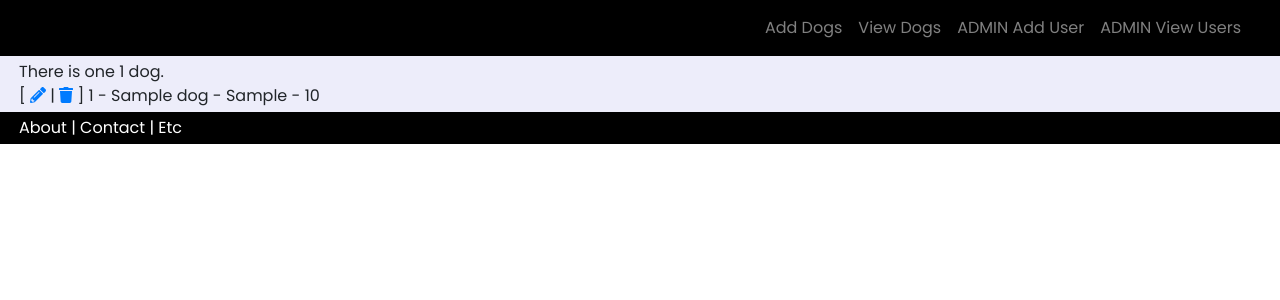
After one commit to joegiglio/flask-crud, a Flask app: page /view_dogs in a window 1280 px wide. The commit adds this page. Shown: the top 300 px of the page. Run offline with Flask 2, Linux system fonts and the light colour scheme; tables that the repository leaves empty hold one stand-in row (values such as "Sample post"); some libraries are stand-ins or nearby versions.

Commit message:
Progress

```diff
--- a/app.py
+++ b/app.py
@@ -2,9 +2,9 @@
 
 from flask import Flask, render_template, redirect, url_for, request, flash, session, render_template_string
 from flask_wtf import FlaskForm, RecaptchaField
-from wtforms import StringField, PasswordField, BooleanField, TextAreaField, SelectField, HiddenField
+from wtforms import StringField, PasswordField, BooleanField, TextAreaField, SelectField, HiddenField, IntegerField
 from flask_wtf.file import FileField, FileAllowed, FileRequired
-from wtforms.validators import InputRequired, Email, Length, EqualTo, Regexp, DataRequired
+from wtforms.validators import InputRequired, Email, Length, NumberRange, EqualTo, Regexp, DataRequired
 from datetime import datetime
 from flask_sqlalchemy import SQLAlchemy
 from sqlalchemy import exc, func, MetaData
@@ -95,6 +95,39 @@ class UserSortForm(FlaskForm):
     ])
 
 
+class CreateDogForm(FlaskForm):
+    name = StringField('Name', validators=[
+        InputRequired(),
+        Length(message="Name must be between 1 and 20 characters",
+               min=1, max=20)
+    ])
+
+    age = IntegerField('Age', validators=[
+        InputRequired(),
+        NumberRange(message="Age must be between 1 and 30",
+                    min=1, max=30)
+    ])
+
+    breed = StringField('Breed', validators=[
+        InputRequired(),
+        Length(message="Breed must be between 1 and 20 characters",
+               min=1, max=20)
+    ])
+
+
+class DogSortForm(FlaskForm):
+    sort_by = SelectField('Sort By', choices=[
+        ("id_d", "Newest"),
+        ("id", "Oldest"),
+        ("name", "Name"),
+        ("name_d", "Name Descending"),
+        ("age", "Lowest Age"),
+        ("age_d", "Highest Age"),
+        ("breed", "Breed"),
+        ("breed_d", "Breed Descending"),
+    ])
+
+
 #DB Models
 
 
@@ -113,6 +146,15 @@ class User(db.Model):
     #last_active = db.Column(db.DateTime())
     #notification_optin = db.Column(db.Boolean, server_default='1', default=True)
     level = db.Column(db.Integer)
+
+
+class Dog(db.Model):
+    # __table_args__ = {'sqlite_autoincrement': True}
+    id = db.Column(db.Integer, primary_key=True)
+    created_at = db.Column(db.DateTime())
+    name = db.Column(db.String(20), nullable=False, unique=True)
+    age = db.Column(db.Integer)
+    breed = db.Column(db.String(20), nullable=False)
 
 
 @app.route('/', methods=['GET', 'POST'])
@@ -144,12 +186,12 @@ def add_user():
         username_exists = User.query.filter(User.username == username).first()
         if username_exists:
             flash(u'Username already exists', 'alert-danger')
-            return render_template('adduser.html', form=form)
+            return render_template('add_item.html', form=form, object="user", title="Add User")
 
         email_exists = User.query.filter(User.email == email).first()
         if email_exists:
             flash(u'Email already exists', 'alert-danger')
-            return render_template('adduser.html', form=form)
+            return render_template('add_item.html', form=form, object="user", title="Add User")
 
         try:
             new_user = User(username=username,
@@ -161,20 +203,20 @@ def add_user():
             db.session.commit()
         except exc.IntegrityError:
             flash(u'DB Integrity error.', 'alert-danger')  # Should never occur since we already check for dupes.
-            return render_template('adduser.html')
+            return render_template('add_item.html', form=form, object="user", title="Add User")
         except exc.OperationalError:
             flash(u'DB failure.', 'alert-danger')  # Is DB down?  Does table exist?
-            return render_template('adduser.html')
+            return render_template('add_item.html', form=form, object="user", title="Add User")
         except Exception as e:
             print(e)
             flash(u'Unhandled database exception.', 'alert-danger')
-            return render_template('adduser.html')
+            return render_template('add_item.html', form=form, object="user", title="Add User")
 
         flash(u'User added', 'alert-success')
         return redirect((url_for("view_users")))
     else:
         # return "<h1>Error</h1>"
-        return render_template('adduser.html', form=form)
+        return render_template('add_item.html', form=form, object="user", title="Add User")
 
 
 @app.route('/view_users', methods=['GET', 'POST'])
@@ -209,9 +251,11 @@ def view_users():
         users = User.query.order_by(User.id.desc()).all()
         #print(db.session.query)
 
-    return render_template('view_users.html',
+    return render_template('view_items.html',
                            users=users,
-                           form=form
+                           form=form,
+                           title="View Users",
+                           object="users"
                            )
 
 
@@ -313,6 +357,98 @@ def delete_user(my_id):
         return redirect((url_for("view_users")))
 
 
+@app.route('/add-dog/', methods=['GET', 'POST'])
+def add_dog():
+    form = CreateDogForm()
+    if form.validate_on_submit():
+        name = form.name.data.capitalize().strip()
+        age = form.age.data
+        breed = form.breed.data.capitalize().strip()
+
+        # Check for existence of name.  In the real world, it is OK to have
+        # more than one dog with the same name but I am just demonstrating
+        # a typical use case. - JG
+
+        name_exists = Dog.query.filter(Dog.name == name).first()
+        if name_exists:
+            flash(u'A dog with this name already exists', 'alert-danger')
+            return render_template('add_item.html', form=form, object="dog")
+
+        # Dog name does not exist.  Add to the database.
+
+        try:
+            new_dog = Dog(name=name,
+                            age=age,
+                            breed=breed,
+                            created_at=datetime.utcnow(),
+                            )
+            db.session.add(new_dog)
+            db.session.commit()
+        except exc.IntegrityError:
+            flash(u'DB Integrity error.', 'alert-danger')  # Should never occur since we already check for dupes.
+            return render_template('add_item.html', form=form, object="dog")
+        except exc.OperationalError:
+            flash(u'DB failure.', 'alert-danger')  # Is DB down?  Does table exist?
+            return render_template('add_item.html', form=form, object="dog")
+        except Exception as e:
+            print(e)
+            flash(u'Unhandled database exception.', 'alert-danger')
+            return render_template('add_item.html', form=form, object="dog")
+
+        flash(u'Dog added', 'alert-success')
+        return redirect((url_for("view_dogs")))
+    else:
+        # return "<h1>Error</h1>"
+        return render_template('add_item.html', form=form, object="dog")
+
+
+@app.route('/view_dogs', methods=['GET', 'POST'])
+def view_dogs():
+    form = DogSortForm()
+
+    if request.method == 'POST':
+        sort = form.sort_by.data
+        if sort == "id":
+            sort_by = "id"
+            dogs = Dog.query.order_by(sort_by).all()
+        elif sort == "id_d":
+            sort_by = "id"
+            dogs = Dog.query.order_by(getattr(Dog, sort_by).desc()).all()  # UGLY CODE!
+        elif sort == "name":
+            sort_by = "name"
+            dogs = Dog.query.order_by(sort_by).all()
+        elif sort == "name_d":
+            sort_by = "name"
+            dogs = Dog.query.order_by(getattr(Dog, sort_by).desc()).all()  # UGLY CODE!
+        elif sort == "age":
+            sort_by = "age"
+            dogs = Dog.query.order_by(sort_by).all()
+        elif sort == "age_d":
+            sort_by = "age"
+            dogs = Dog.query.order_by(getattr(Dog, sort_by).desc()).all()  # UGLY CODE!
+        elif sort == "breed":
+            sort_by = "breed"
+            dogs = Dog.query.order_by(sort_by).all()
+        elif sort == "breed_d":
+            sort_by = "breed"
+            dogs = Dog.query.order_by(getattr(Dog, sort_by).desc()).all()  # UGLY CODE!
+
+        else:
+            sort = "id"
+            dogs = Dog.query.order_by(Dog.id.desc()).all()
+    else:
+        # Sort by newest first if sort option not submitted.
+        dogs = Dog.query.order_by(Dog.id.desc()).all()
+        #print(db.session.query)
+
+    return render_template('view_items.html',
+                           dogs=dogs,
+                           form=form,
+                           title="View Dogs",
+                           object="dogs"
+                           )
+
+
 @app.route('/session_test')
 def session_test():
     #session["logged-in"] = True
--- a/templates/_navbar.html
+++ b/templates/_navbar.html
@@ -5,11 +5,17 @@
         </button>
         <div class="collapse navbar-collapse flex-column align-items-start ml-lg-2 ml-0" id="navbarCollapse">
             <ul class="navbar-nav ml-auto">
-                 <li class="nav-item">
-                    <a class="nav-link" href="{{ url_for('add_user') }}">Add User</a>
+                <li class="nav-item">
+                    <a class="nav-link" href="{{ url_for('add_dog') }}">Add Dogs</a>
                 </li>
                 <li class="nav-item">
-                    <a class="nav-link" href="{{ url_for('view_users') }}">View Users</a>
+                    <a class="nav-link" href="{{ url_for('view_dogs') }}">View Dogs</a>
+                </li>
+                 <li class="nav-item">
+                    <a class="nav-link" href="{{ url_for('add_user') }}">ADMIN Add User</a>
+                </li>
+                <li class="nav-item">
+                    <a class="nav-link" href="{{ url_for('view_users') }}">ADMIN View Users</a>
                 </li>
             </ul>
         </div>
--- a/templates/macros/_deleteconfirmation.html
+++ b/templates/macros/_deleteconfirmation.html
@@ -1,8 +1,11 @@
-{% macro delete_item(my_id, my_username) %}
+{% macro delete_item(object, my_id, my_username) %}
 <!-- Modal -->
     <!--
         <a class="text-white" href="#" data-toggle="modal" data-target="#deleteConfirmation-{{ my_id }}">xDelete</a>
     -->
+{% if object=="user" %}
+{% else %}
+{% endif %}
 
 <a href="{{ url_for('delete_user', my_id = my_id) }}" data-toggle="modal" data-target="#deleteConfirmation-{{ my_id }}">
     <i class="fas fa-trash"></i>
--- /dev/null
+++ b/templates/view_items.html
@@ -0,0 +1,95 @@
+{% from "macros/_deleteconfirmation.html" import delete_item %}
+
+{% extends "base.html" %}
+
+{% block title %}
+    {{ title }}
+{% endblock %}
+
+{% block content %}
+    {% if object=="dogs" %}
+        <div class="container-fluid bg-light-grey text-black">
+            <div class="col-sm-8 p-1">
+
+                {% if dogs | length == 0 %}
+                    There are no dogs yet!<br>
+                {% elif dogs | length == 1 %}
+                    There is one 1 dog.<br>
+                {% else %}
+                    There are {{ dogs | length }} dogs.<br>
+                {%  endif %}
+
+                {% if dogs | length > 1 %}
+                    <hr>
+                     <form method="post">
+                        Sort by: {{ form.sort_by }}
+
+                        <input type="submit" value="Submit" class="btn-success"
+                               onclick="this.form.submit(); this.disabled = true; this.value = 'Submitting...';">
+                    </form>
+                {% endif %}
+
+                {% for dog in dogs %}
+                    [
+                        <a href="{{ url_for('edit_user', my_id = dog.id)}}"><i class="fas fa-pencil-alt"></i> </a> |
+                            {{ delete_item(object, dog.id, dog.name) }}
+                    ]
+                    {{ dog.id }} -
+                    {{ dog.name }} -
+                    {{ dog.breed }} -
+                    {{ dog.age}}
+                    <br>
+                {% endfor %}
+
+            </div>
+        </div>
+
+    {% else %}
+
+        <div class="container-fluid bg-light-grey text-black">
+            <div class="col-sm-8 p-1">
+
+                {% if users | length == 0 %}
+                    There are no users yet!<br>
+                {% elif users | length == 1 %}
+                    There is one 1 user.<br>
+                {% else %}
+                    There are {{ users | length }} users.<br>
+                {%  endif %}
+
+                {% if users | length > 1 %}
+                    <hr>
+                     <form method="post">
+                        Sort by: {{ form.sort_by }}
+
+                        <input type="submit" value="Submit" class="btn-success"
+                               onclick="this.form.submit(); this.disabled = true; this.value = 'Submitting...';">
+                    </form>
+                {% endif %}
+
+                {% for user in users %}
+                    [
+                        <a href="{{ url_for('edit_user', my_id = user.id)}}"><i class="fas fa-pencil-alt"></i> </a> |
+                            {{ delete_item(user.id, user.username) }}
+                    ]
+                    {{ user.id }} -
+                    {{ user.username }} -
+                    {{ user.email }} -
+                    {% if user.level == 100 %}
+                        Normal User (100)
+                    {% elif user.level == 200 %}
+                        Admin (200)
+                    {% elif user.level == 300 %}
+                        Super Admin (300)
+                    {% else %}
+                        ERROR
+                    {% endif %}
+                    <br>
+                {% endfor %}
+
+            </div>
+        </div>
+
+    {% endif %}
+
+{% endblock %}
```
Also changed, not shown: migrations/versions/240c97881461_added_dogs_table.py (added, +36 -0 lines), templates/add_item.html (added, +44 -0 lines), templates/adduser.html (deleted, +0 -23 lines), templates/view_users.html (deleted, +0 -55 lines).
